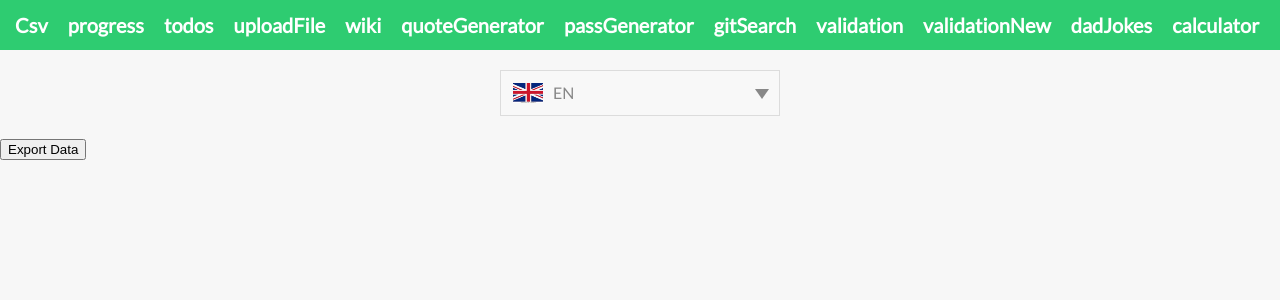
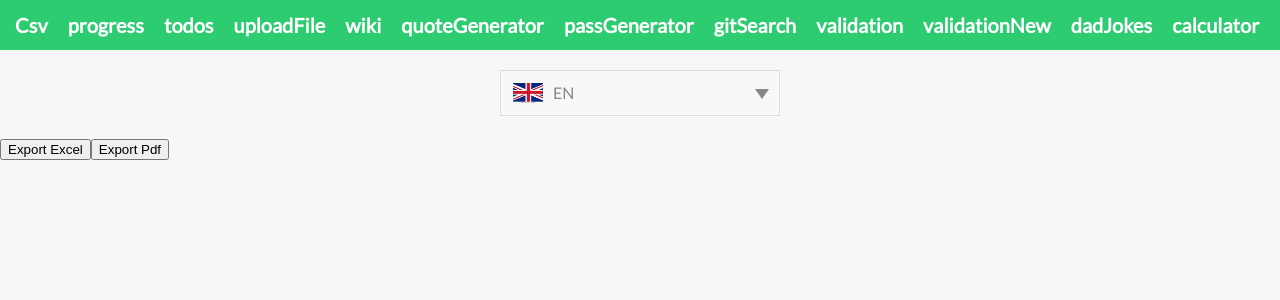
Before and after one commit to giatoan1998/vue, a Vue app: page /export-excel in a window 1280 px wide. Shown: the top 300 px of the page. Built offline with nearby package versions, Linux system fonts and the light colour scheme.

Commit message:
Export Pdf by DomPdf Library.

```diff
--- a/src/views/LaravelExcel.vue
+++ b/src/views/LaravelExcel.vue
@@ -1,11 +1,22 @@
 <template>
     <div>
-        <button @click="ExportData">Export Data</button>
+        <button @click="ExportData">Export Excel</button>
+        <button @click="ExportPdf" id="js-export-excel">Export Pdf</button>
     </div>
 </template>
 
 <script setup>
 import axios from 'axios';
+import { onMounted } from 'vue';
+
+const ExportPdf = () => {
+    const url = "http://127.0.0.1:8000/api/export-pdf";
+    window.open(url, '_blank');
+};
+
+onMounted(() => {
+    ExportPdf();
+});
 
 const ExportData = async () => {
     try {
@@ -27,7 +38,7 @@ const ExportData = async () => {
     } catch (error) {
         console.error('Error downloading Excel:', error);
     }
-}
+};
 
 </script>
 
```
